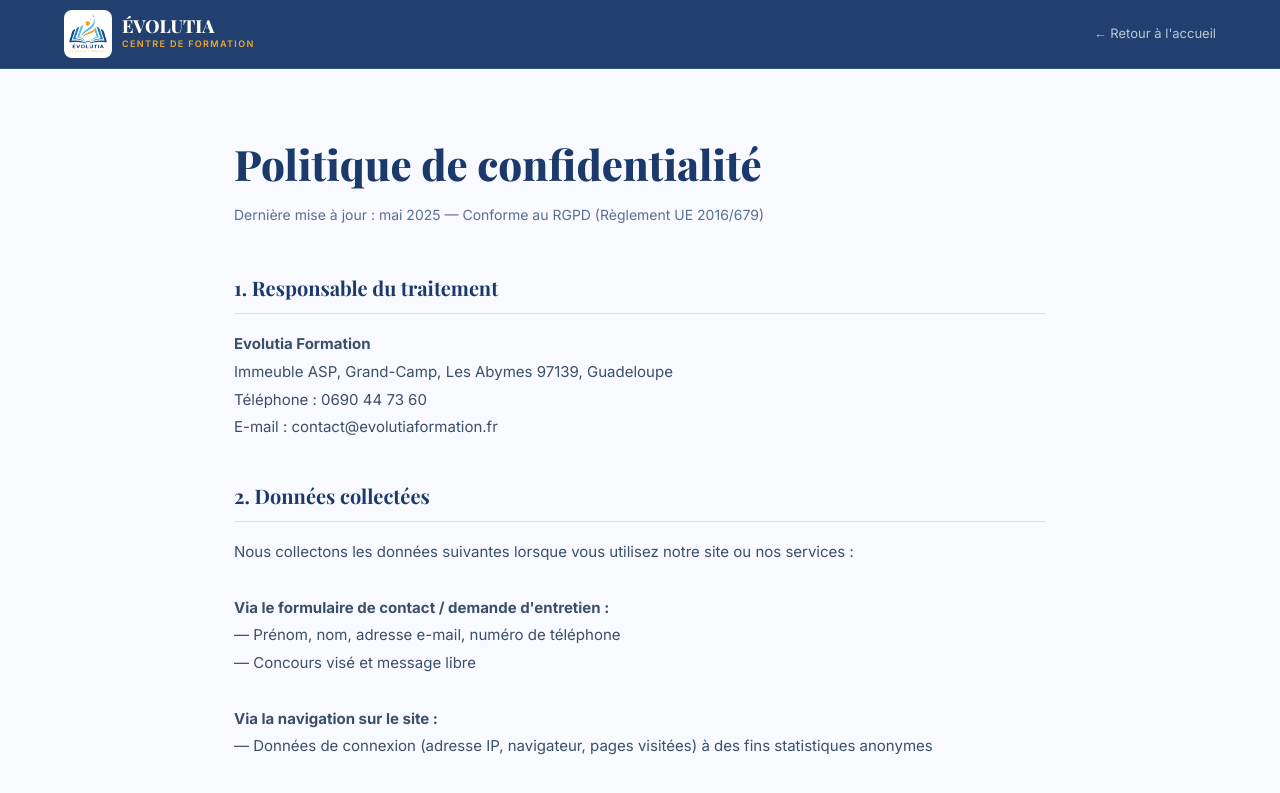
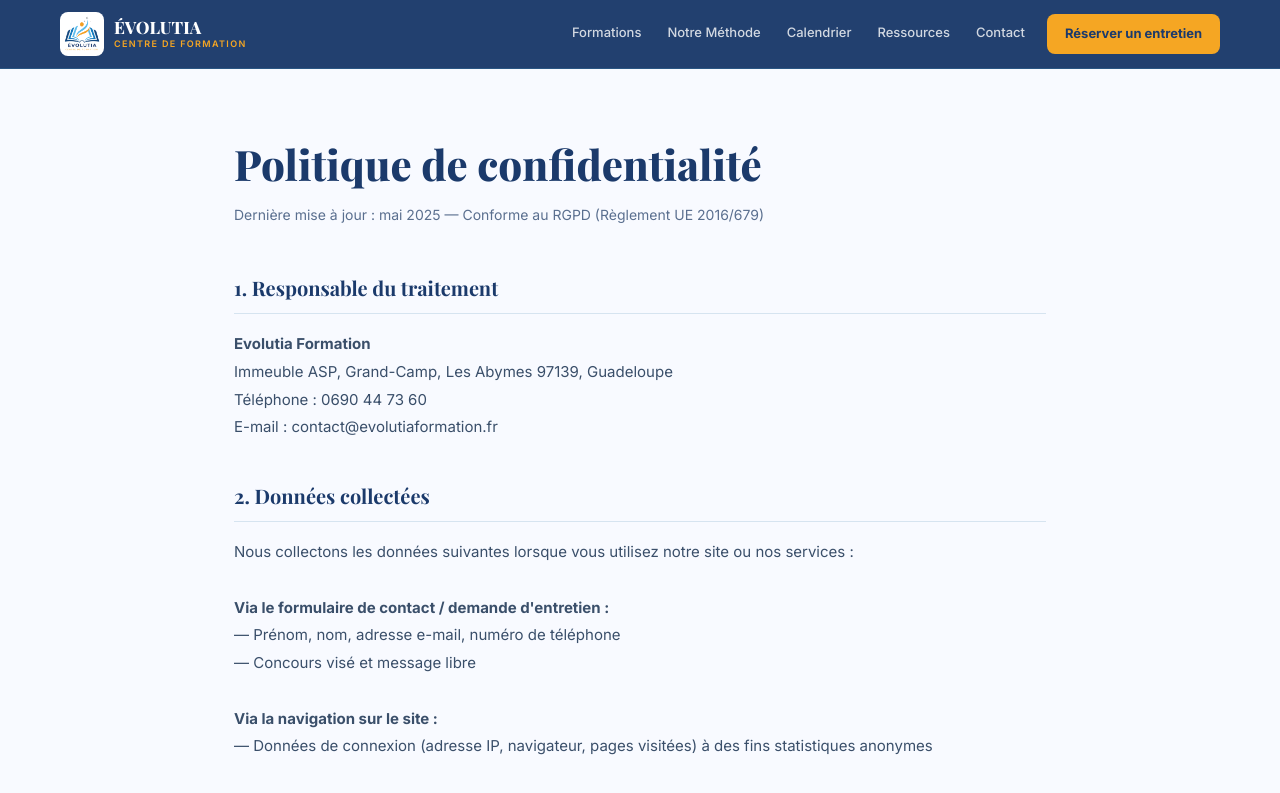
Before and after one commit to jmd971/evolutia, a Next.js app: page /politique-confidentialite in a window 1280 px wide. Shown: the top 793 px of the page. Built offline with nearby package versions, Linux system fonts and the light colour scheme.

Commit message:
feat: use shared NavBar/Footer in app/politique-confidentialite/page.tsx

```diff
--- a/app/politique-confidentialite/page.tsx
+++ b/app/politique-confidentialite/page.tsx
@@ -1,6 +1,8 @@
 import type { Metadata } from "next";
 import Image from "next/image";
 import Link from "next/link";
+import NavBar from "../components/NavBar"
+import Footer from "../components/Footer"
 
 export const metadata: Metadata = {
   title: "Politique de Confidentialité | Evolutia Formation Guadeloupe",
@@ -10,18 +12,7 @@ export const metadata: Metadata = {
 export default function PolitiqueConfidentialite() {
   return (
     <div style={{ fontFamily: "'Inter', system-ui, sans-serif", color: "#1a2740", background: "#F8FAFF" }}>
-      <header style={{ position: "sticky", top: 0, zIndex: 50, background: "rgba(27,58,107,0.97)", backdropFilter: "blur(12px)", borderBottom: "1px solid rgba(75,173,212,0.2)" }}>
-        <div style={{ maxWidth: 1200, margin: "0 auto", padding: "0 24px", display: "flex", alignItems: "center", justifyContent: "space-between", height: 68 }}>
-          <Link href="/" style={{ display: "flex", alignItems: "center", gap: 10, textDecoration: "none" }}>
-            <Image src="/logo-evolutia.png" alt="Évolutia Formation" width={48} height={48} style={{ borderRadius: 8, background: "white", padding: 2 }} priority />
-            <div>
-              <div style={{ fontFamily: "'Playfair Display', serif", fontWeight: 800, fontSize: 18, color: "white", lineHeight: 1.1 }}>ÉVOLUTIA</div>
-              <div style={{ fontSize: 9, color: "#F5A623", letterSpacing: "0.15em", fontWeight: 600, textTransform: "uppercase" }}>Centre de Formation</div>
-            </div>
-          </Link>
-          <Link href="/" style={{ color: "rgba(255,255,255,0.7)", fontSize: 13, textDecoration: "none" }}>← Retour à l&apos;accueil</Link>
-        </div>
-      </header>
+      <NavBar activeHref="/politique-confidentialite" />
 
       <section style={{ maxWidth: 860, margin: "0 auto", padding: "64px 24px 80px" }}>
         <h1 style={{ fontFamily: "'Playfair Display', serif", fontSize: "clamp(28px,4vw,42px)", fontWeight: 800, color: "#1B3A6B", margin: "0 0 8px 0" }}>Politique de confidentialité</h1>
@@ -104,16 +95,7 @@ Vous pouvez configurer votre navigateur pour refuser les cookies. Cela n'affecte
         </div>
       </section>
 
-      <footer style={{ background: "#08111E", padding: "32px 24px", borderTop: "1px solid rgba(75,173,212,0.15)" }}>
-        <div style={{ maxWidth: 1200, margin: "0 auto", display: "flex", justifyContent: "space-between", alignItems: "center", flexWrap: "wrap", gap: 16 }}>
-          <div style={{ color: "rgba(255,255,255,0.3)", fontSize: 12 }}>© 2025 Evolutia Formation. Tous droits réservés.</div>
-          <div style={{ display: "flex", gap: 20 }}>
-            {([["Accueil", "/"], ["Formations", "/formations"], ["Contact", "/contact"], ["Mentions légales", "/mentions-legales"], ["Confidentialité", "/politique-confidentialite"], ["CGV", "/cgv"]] as [string,string][]).map(([label, href]) => (
-              <Link key={href} href={href} style={{ color: "rgba(255,255,255,0.4)", fontSize: 11, textDecoration: "none" }}>{label}</Link>
-            ))}
-          </div>
-        </div>
-      </footer>
+      <Footer />
       <style>{`@import url('https://fonts.googleapis.com/css2?family=Playfair+Display:wght@400;600;700;800&family=Inter:wght@300;400;500;600;700&display=swap');`}</style>
     </div>
   );
```
